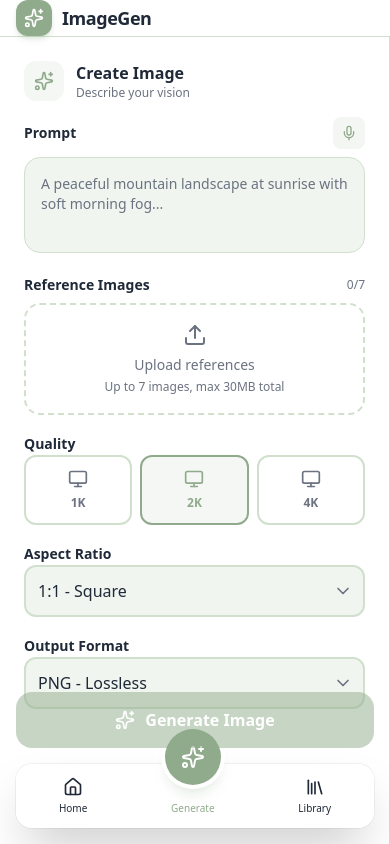
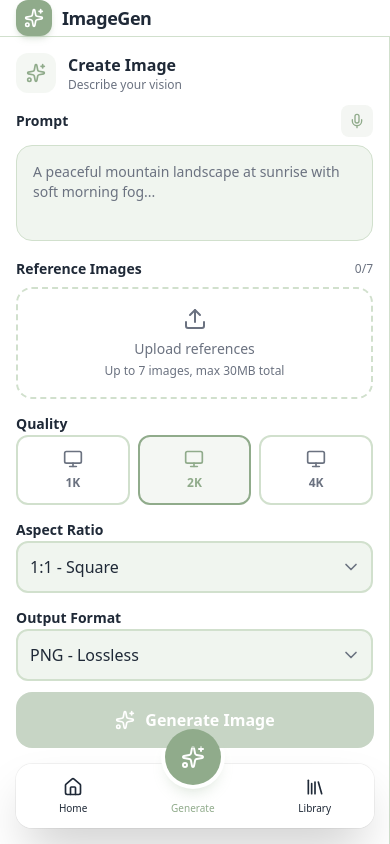
Before and after one commit to ashiqrahman12/image-generator-n8n-, a Next.js app: page / in a window 390 px wide. Built offline with nearby package versions, Linux system fonts and the light colour scheme.

Commit message:
Fix Layout Overlap: Compact spacing & Increase bottom offset for fixed elements

```diff
--- a/src/components/ImageGenerator.tsx
+++ b/src/components/ImageGenerator.tsx
@@ -168,7 +168,7 @@ export function ImageGenerator() {
     return (
         <div className="flex flex-col lg:flex-row lg:h-[calc(100vh-4rem)]">
             {/* LEFT PANEL: Controls */}
-            <aside className="w-full lg:w-[380px] xl:w-[420px] p-6 lg:pb-6 pb-64 border-r border-border bg-white flex flex-col gap-4 lg:gap-6 lg:overflow-y-auto">
+            <aside className="w-full lg:w-[380px] xl:w-[420px] p-4 lg:p-6 lg:pb-6 pb-64 border-r border-border bg-white flex flex-col gap-3 lg:gap-6 lg:overflow-y-auto">
                 {/* Header */}
                 <div className="flex items-center gap-3">
                     <div className="w-10 h-10 rounded-xl bg-primary/10 flex items-center justify-center">
@@ -317,7 +317,7 @@ export function ImageGenerator() {
                 </div>
 
                 {/* Mobile Scroll Spacer */}
-                <div className="h-24 lg:hidden" />
+                <div className="h-32 lg:hidden" />
 
                 {/* Generate Button */}
                 <div className="fixed bottom-24 left-4 right-4 lg:static z-50 transition-all lg:p-0">
```
